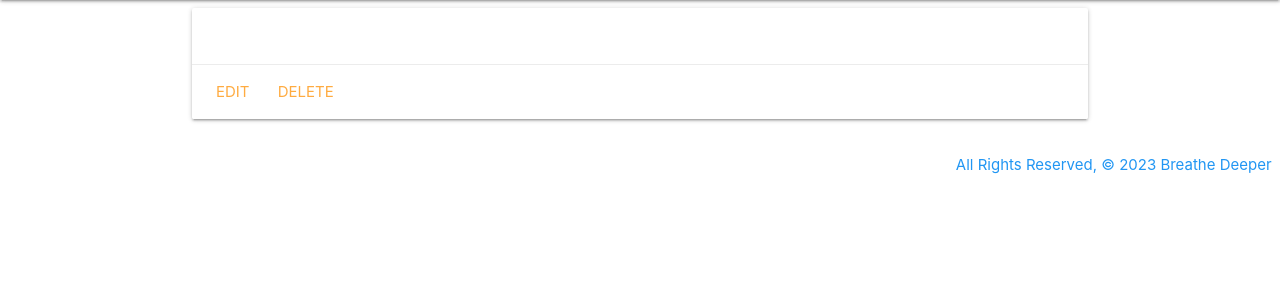
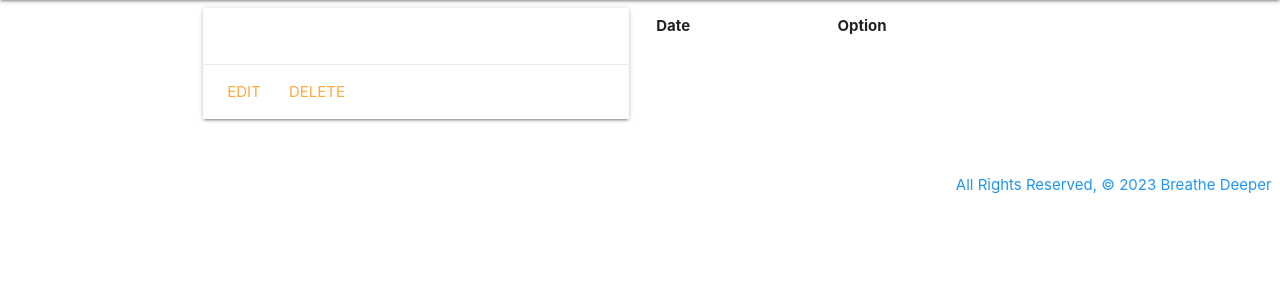
Before and after one commit to dolveda/BreatheDeeper, a Django app: template main_app/templates/profiles/detail.html in a window 1280 px wide. Shown: the part 64-364 px from the top of the page. Run offline with Django 4.2, Linux system fonts and the light colour scheme; the template is opened without the code that fills it, so the values that code supplies are empty.

Commit message:
add log UI to profile detail template

```diff
--- a/main_app/templates/profiles/detail.html
+++ b/main_app/templates/profiles/detail.html
@@ -1,7 +1,8 @@
 {% extends 'base.html' %}
 
 {% block content %}
-
+<div class="row">
+    <div class="col s6">
         <div class="card">
             <div class="card-content">
             <span class="card-title blue-text">{{ profile.name }}</span>
@@ -11,4 +12,21 @@
                 <a href="{% url 'profiles_delete' profile.id %}">Delete</a>
             </div>
         </div>
+    </div>
+    <div class="col s6">
+        <table class="striped">
+          <thead>
+            <tr><th>Date</th><th>Option</th></tr>
+          </thead>
+          <tbody>
+            {% for log in profile.log_set.all %}
+              <tr>
+                <td>{{log.date}}</td>
+                <td>{{log.get_option_display}}</td>
+              </tr>
+            {% endfor %}
+          </tbody>
+        </table>
+      </div>
+</div>
 {% endblock %}
```
Lines whose indentation alone changed are shown as unchanged.
